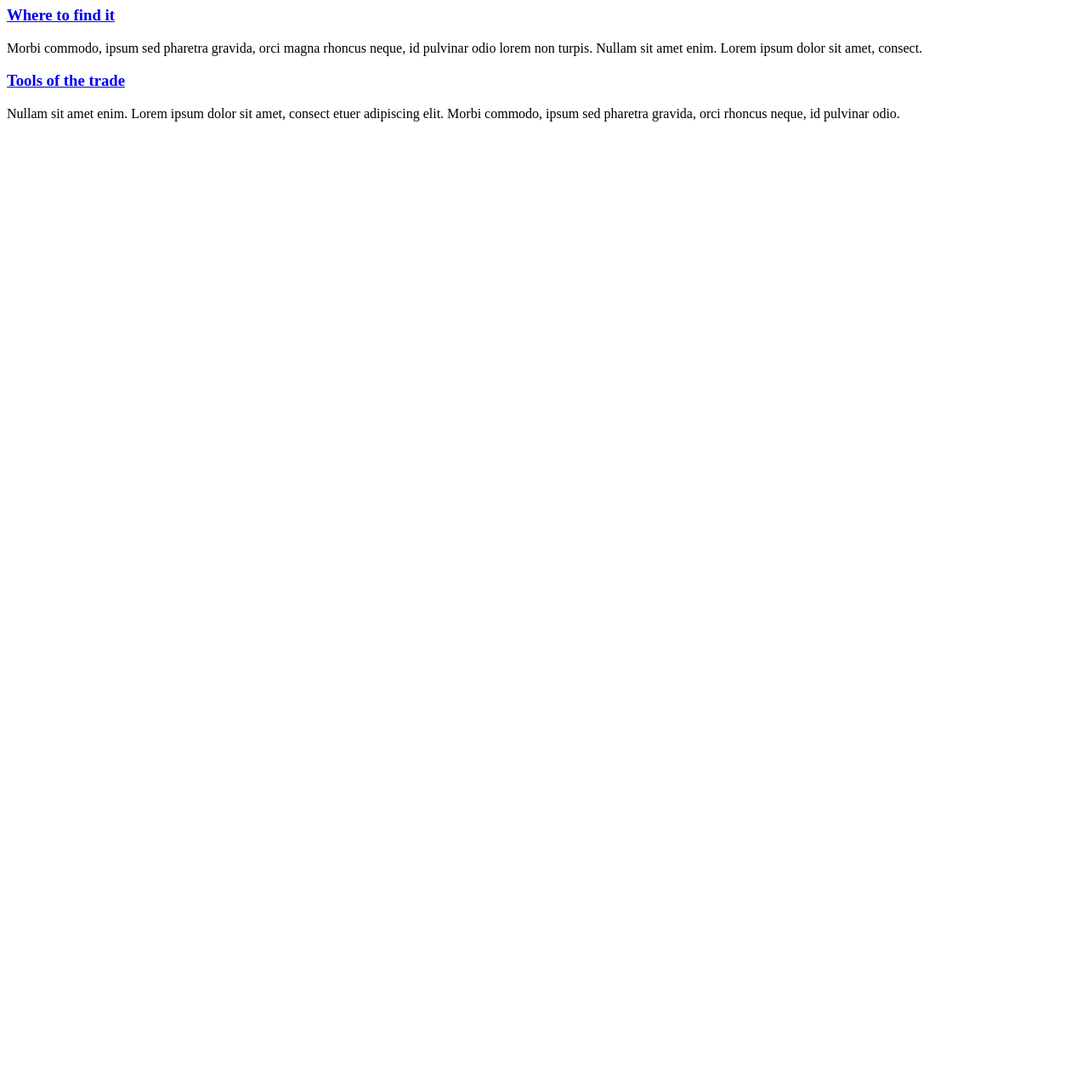
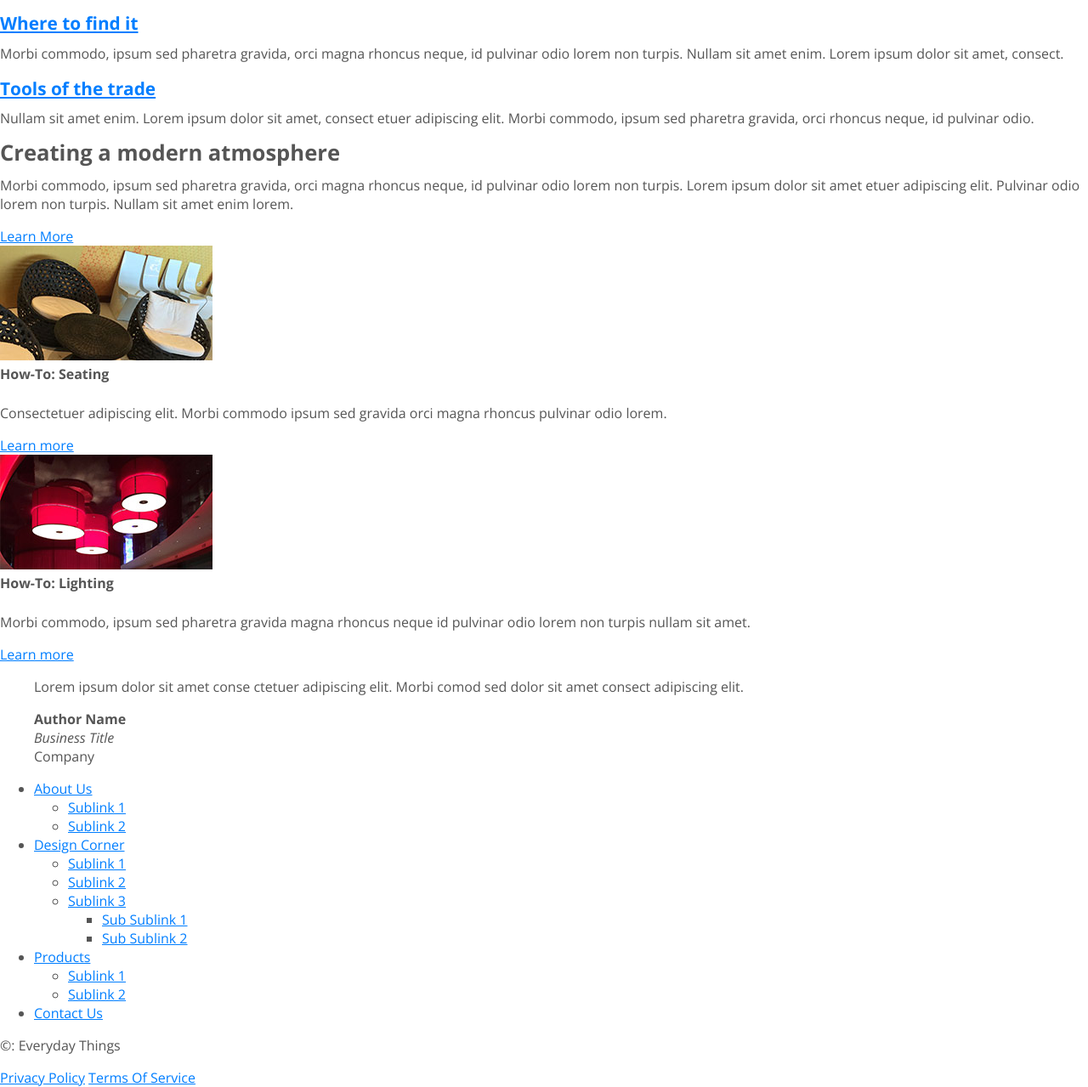
Before and after one commit to careycasile/Lyndaresponsivecourse, a plain HTML site: page index.html in a window 1280 px wide. Shown: the part 213-1492 px from the top of the page at 85% size. Before the commit the page ends 800 px from the top, so only its background shows below. Drawn offline with nearby package versions, Linux system fonts and the light colour scheme.

Commit message:
update to css

```diff
--- a/css/screen.css
+++ b/css/screen.css
@@ -1 +1,48 @@
 /* CSS Document for Screens */
+@import url(https://fonts.googleapis.com/css?family=Open+Sans:300,300italic,700,700italic,400,400italic);
+
+body {
+    font-family: 'Open Sans', sans-serif;
+    font-size: 16px;
+    font-weight: 300;
+    color: #555;
+    margin: 0;
+    padding: 0;
+}
+
+h1 {
+    margin: 0 0 1em 0;
+    font-size: 2.8em;
+    font-weight: 700;
+}
+
+h2 {
+    margin: 0 0 .5em 0;
+    font-size: 1.6em;
+    font-weight: 700;
+    line-height: 1.1em;
+}
+
+h3 {
+    margin: 0 0 .5em 0;
+    font-size: 1.3em;
+    font-weight: 700;
+}
+
+h4 {
+    margin: 0 0 1.5em 0;
+    font-size: 1em;
+    font-weight: 700;
+}
+
+p {
+    margin: 0 0 1em 0;
+}
+
+a {
+    color: #007eff;
+}
+
+a:visited {
+    color: #65b1ff;
+}
--- a/index.html
+++ b/index.html
@@ -26,7 +26,7 @@
                 <aside>
                     <div class="content">
                         <h3><a href="#">Where to find it</a></h3>
-			             <p>Morbi commodo, ipsum sed pharetra gravida, orci magna rhoncus neque, id pulvinar odio lorem non turpis. Nullam sit amet enim. Lorem ipsum dolor sit amet, consect.</p>
+			             <p>Morbi commodo, ipsum sed pharetra gravida, orci magna        rhoncus neque, id pulvinar odio lorem non turpis. Nullam sit amet enim. Lorem ipsum dolor sit amet, consect.</p>
                     </div>
                 </aside>
 
@@ -37,17 +37,98 @@
                     </div>
                 </aside>
             </section>
+
             <section class="atmosphere">
+                <article>
+                    <h2>Creating a modern atmosphere</h2>
+                    <p>Morbi commodo, ipsum sed pharetra gravida, orci magna rhoncus neque, id pulvinar odio lorem non turpis. Lorem ipsum dolor sit amet etuer adipiscing elit.  Pulvinar odio lorem non turpis. Nullam sit amet enim lorem.</p>
+                    <a class="btn" title="Creating a modern atmosphere" href="#">Learn More</a>
+                </article>
+            </section>
 
+            <section class="how-to">
+                <aside>
+                    <div class="content">
+                        <img alt="Choosing the proper seating" title="Choosing the proper seating" src="images/photo_seating.jpg" >
+                        <h4>How-To: Seating</h4>
+			             <p>Consectetuer adipiscing elit. Morbi commodo ipsum sed gravida orci magna rhoncus pulvinar odio lorem.</p>
+			             <a title="Learn how to choose the proper seating." href="http://codifydesign.com">Learn more</a>
+                    </div>
+                </aside>
+
+                <aside>
+                    <div class="content">
+                        <img alt="Choosing the proper lighting" title="Choosing the proper lighting" src="images/photo_lighting.jpg" >
+                        <h4>How-To: Lighting</h4>
+			             <p>Morbi commodo, ipsum sed pharetra gravida magna rhoncus neque id pulvinar odio lorem non turpis nullam sit amet.</p>
+			             <a title="Learn how to choose the proper lighting." href="http://codifydesign.com">Learn more</a>
+                    </div>
+                </aside>
+
+                <blockquote>
+                    <p class="quote">Lorem ipsum dolor sit amet conse ctetuer adipiscing elit. Morbi comod sed dolor sit amet consect adipiscing elit.</p>
+			         <p class="credit"><strong>Author Name</strong><br><em>Business Title</em><br>Company</p>
+                </blockquote>
             </section>
-            <section class="how-to">
 
-            </section>
             <nav>
+                <ul>
+                    <li>
+                        <a title="about us" href="#">About Us</a>
+                        <ul>
+                            <li>
+                                <a title="Sublink 1" href="#">Sublink 1</a>
+                            </li>
+                            <li>
+                                <a title="Sublink 2" href="#">Sublink 2</a>
+                            </li>
+                        </ul>
+                    </li>
+                    <li>
+                        <a title="Design Corner" href="#">Design Corner</a>
+                        <ul>
+                            <li>
+                                <a title="Sublink 1" href="#">Sublink 1</a>
+                            </li>
+                            <li>
+                                <a title="Sublink 2" href="#">Sublink 2</a>
+                            </li>
+                            <li>
+                                <a title="Sublink 3" href="#">Sublink 3</a>
+                                <ul>
+                                    <li>
+                                        <a title="Sub Sublink 1" href="#">Sub Sublink 1</a>
+                                    </li>
+                                    <li>
+                                        <a title="Sub Sublink 2" href="#">Sub Sublink 2</a>
+                                    </li>
+                                </ul>
+                            </li>
+                        </ul>
+                    </li>
+                    <li>
+                        <a title="Products" href="#">Products</a>
+                        <ul>
+                            <li>
+                                <a title="Sublink 1" href="#">Sublink 1</a>
+                            </li>
+                            <li>
+                                <a title="Sublink 2" href="#">Sublink 2</a>
+                            </li>
+                        </ul>
+                    </li>
+                    <li>
+                        <a title="Contact Us" href="#">Contact Us</a>
+                    </li>
+                </ul>
+            </nav>
 
-            </nav>
             <footer>
-
+                <p>&copy: Everyday Things</p>
+                <div class="content">
+                    <a title="privacy policy" href="#">Privacy Policy</a>
+                    <a title="terms of service" href="#">Terms Of Service</a>
+                </div>
             </footer>
         </div>
 	</body>
```
